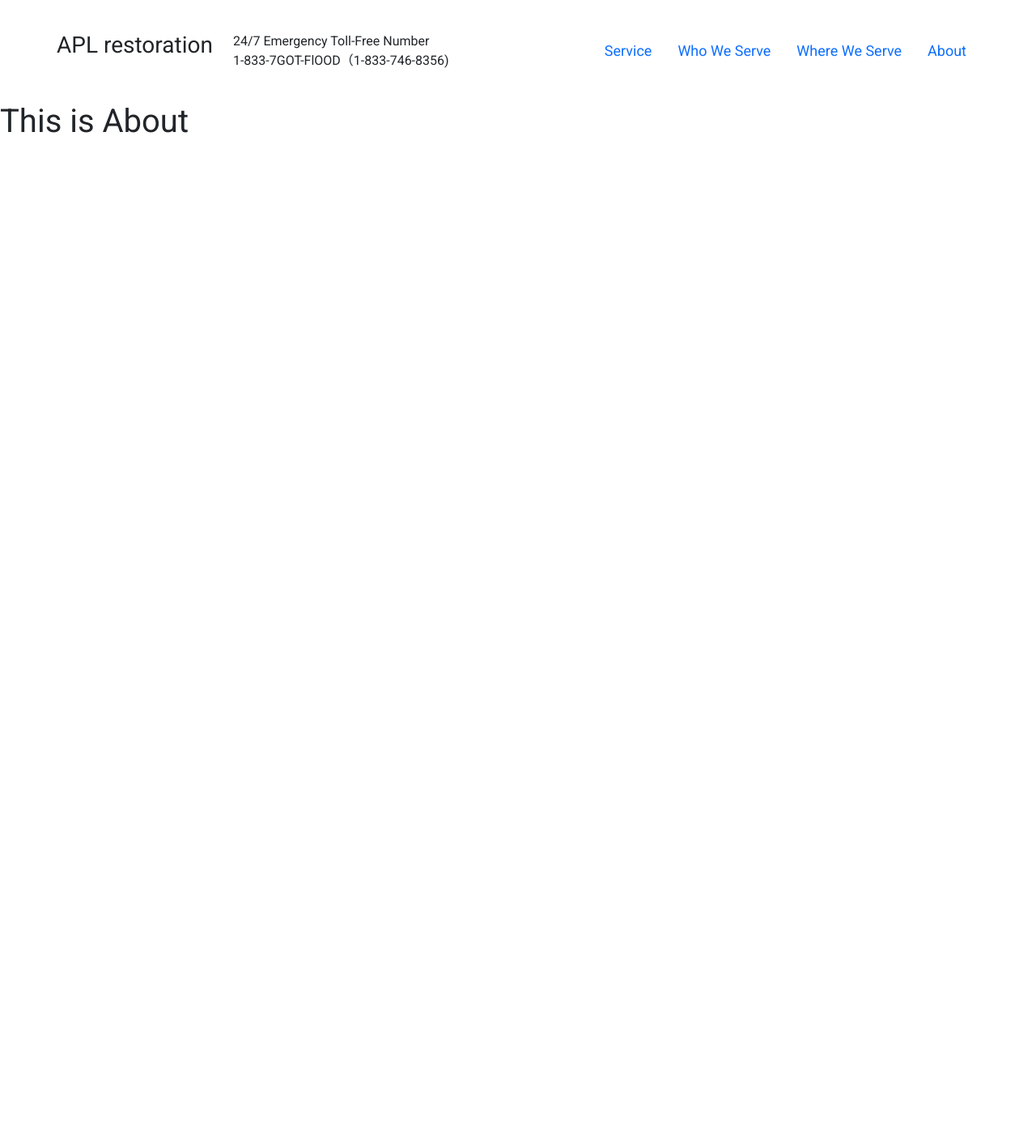
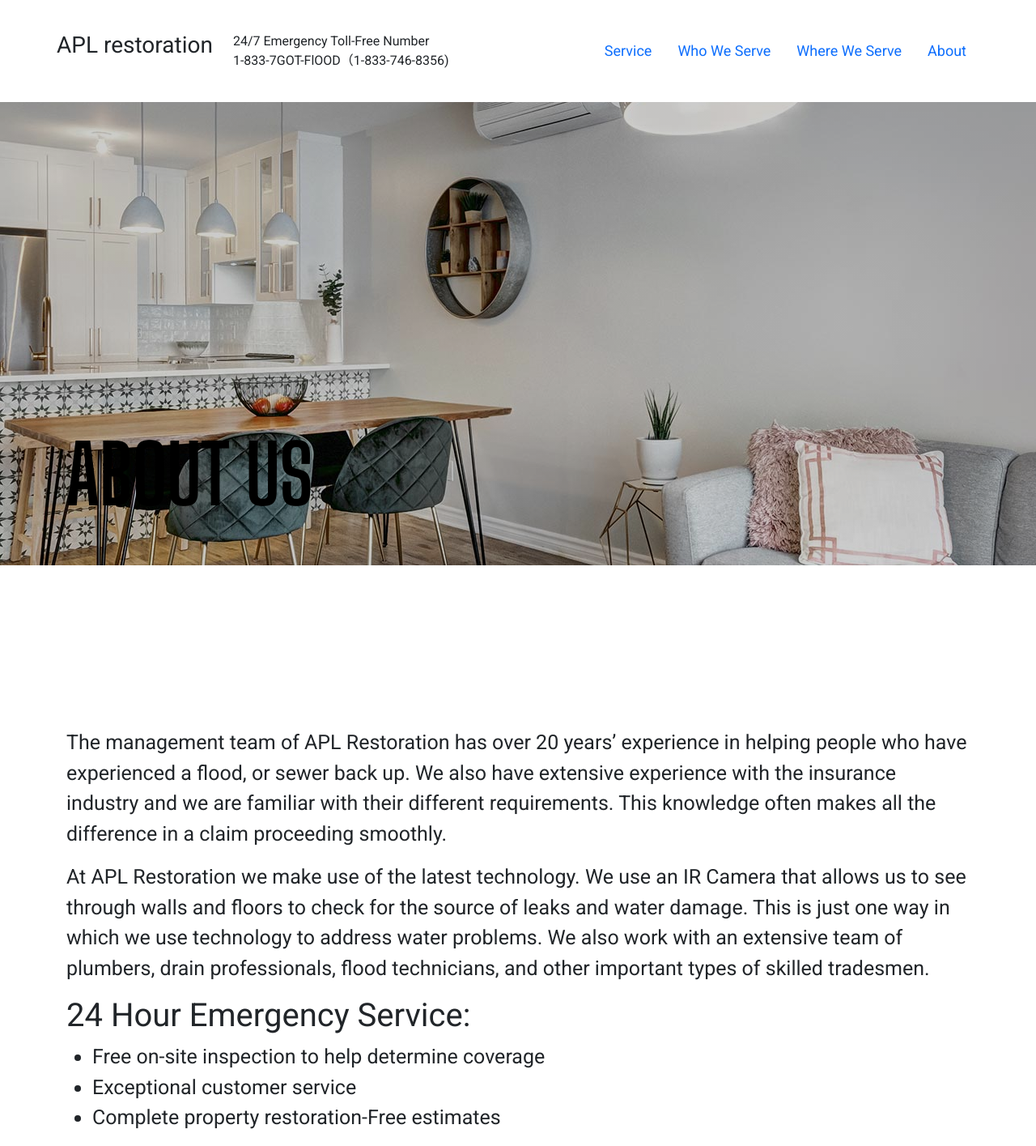
Before and after one commit to aplrestoration/apl-react, a React (Create React App) app: page /about in a window 1280 px wide. Shown: the whole page at 81% size. Before the commit the page ends 800 px from the top, so only its background shows below. Built offline with nearby package versions, Linux system fonts and the light colour scheme.

Commit message:
about page added

```diff
--- a/src/index.css
+++ b/src/index.css
@@ -46,7 +46,8 @@ h4 {
   text-decoration: none;
 }
 
-h6 {
+h6,
+p,li {
   font-size: 25px;
 }
 
@@ -265,14 +266,6 @@ h6 {
   padding-top: 34px;
 }
 
-/* .slick-arrow{
-  width: 90px;
-  height:90px;
-  border-style: solid;
-  border-radius: 50%;
-  background-color: transparent;
-} */
-
 /* Marketing */
 
 .marketing-title {
@@ -298,3 +291,16 @@ h6 {
   background-color: black;
   color: white;
 }
+
+/* Other Pages  */
+
+.page-title {
+  font-family: Big Shoulders Display;
+  font-style: normal;
+  font-weight: bold;
+  font-size: 100px;
+  line-height: 120px;
+  text-transform: uppercase;
+  padding-top: 400px;
+  color: black;
+}
--- a/src/pages/About.js
+++ b/src/pages/About.js
@@ -1,11 +1,40 @@
-import React from 'react'
+import React from "react";
+import { Container } from "react-bootstrap";
 
 const About = () => {
-    return (
-        <div>
-            <h1>This is About </h1>
-        </div>
-    )
-}
+  return (
+    <div>
+      <div className="container-fluid hero-container position-relative">
+          <Container>
+          <h1 className="page-title">About Us</h1>
+          </Container>
+      </div>
 
-export default About
+      <Container>
+        <p>
+          The management team of APL Restoration has over 20 years’ experience
+          in helping people who have experienced a flood, or sewer back up. We
+          also have extensive experience with the insurance industry and we are
+          familiar with their different requirements. This knowledge often makes
+          all the difference in a claim proceeding smoothly.
+        </p>
+        <p>
+          At APL Restoration we make use of the latest technology. We use an IR
+          Camera that allows us to see through walls and floors to check for the
+          source of leaks and water damage. This is just one way in which we use
+          technology to address water problems. We also work with an extensive
+          team of plumbers, drain professionals, flood technicians, and other
+          important types of skilled tradesmen.
+        </p>
+        <h1>24 Hour Emergency Service:</h1>
+        <ul>
+          <li>Free on-site inspection to help determine coverage</li>
+          <li>Exceptional customer service</li>
+          <li>Complete property restoration-Free estimates</li>
+        </ul>
+      </Container>
+    </div>
+  );
+};
+
+export default About;
```
